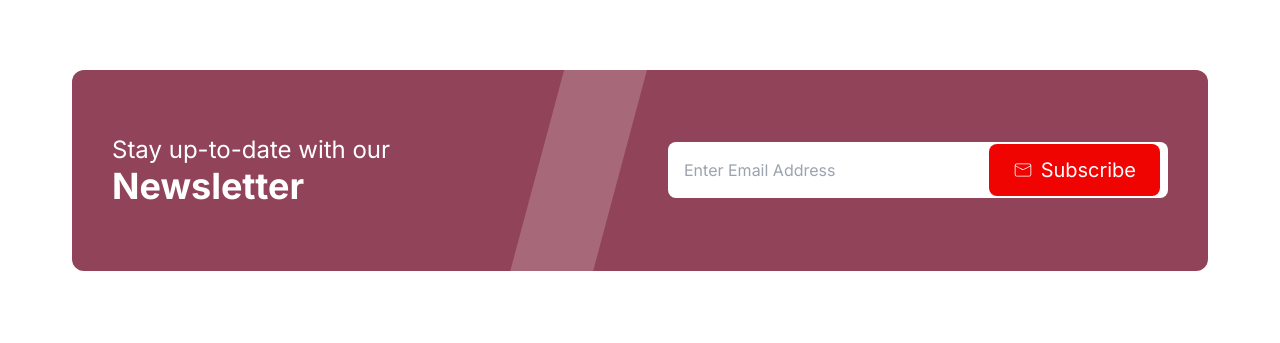
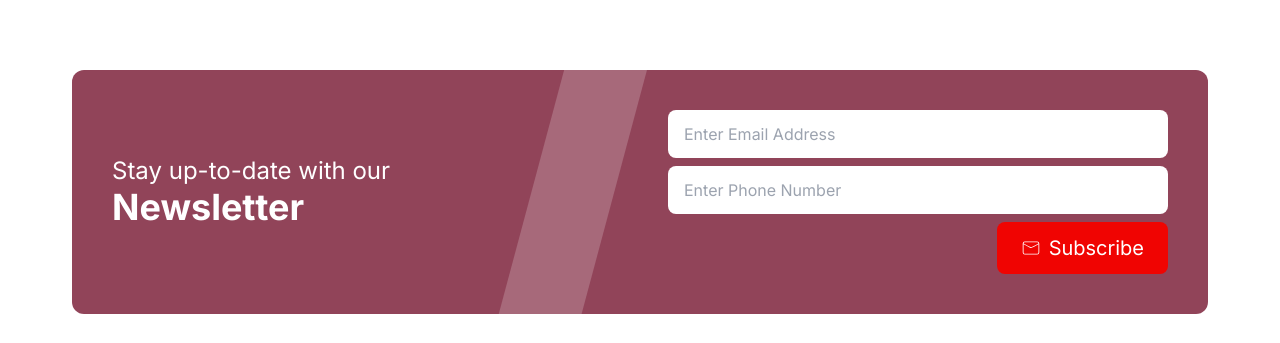
Before and after one commit to Shivam0069/MERN-Ecommerce, a Next.js app: page / in a window 1280 px wide. Shown: the part 825-1168 px from the top of the page. Before the commit the page ends 1128 px from the top, so only its background shows below. Built offline with nearby package versions, Linux system fonts and the light colour scheme; no server answers; the database is empty.

Commit message:
WhatsApp Message Functionality using Twilio

```diff
--- a/app/api/newsletter/new/route.ts
+++ b/app/api/newsletter/new/route.ts
@@ -1,14 +1,16 @@
 import { connect } from "@/dbConfig/dbConfig";
 import sendMail from "@/helper/SendMail";
+import { WhatsAppMessage } from "@/helper/twilioServices";
 import NewsLetter from "@/models/newsletter";
 import { NextRequest, NextResponse } from "next/server";
+import twilio from "twilio";
 connect();
 
 export async function POST(request: NextRequest) {
   try {
     const reqBody = await request.json();
 
-    const { email } = reqBody;
+    const { email, phoneNumber } = reqBody;
 
     if (!email) {
       return NextResponse.json(
@@ -16,10 +18,23 @@ export async function POST(request: NextRequest) {
         { status: 400 }
       );
     }
+    if (!phoneNumber) {
+      return NextResponse.json(
+        { success: false, message: "Phone Number is Required" },
+        { status: 400 }
+      );
+    }
     const isEmailExist = await NewsLetter.findOne({ email });
+    const isPhoneNumberExist = await NewsLetter.findOne({ phoneNumber });
     if (isEmailExist) {
       return NextResponse.json(
-        { success: false, message: "Already Subscribed" },
+        { success: false, message: "Email Already Subscribed" },
+        { status: 400 }
+      );
+    }
+    if (isPhoneNumberExist) {
+      return NextResponse.json(
+        { success: false, message: "Phone Number Already Subscribed" },
         { status: 400 }
       );
     }
@@ -48,8 +63,15 @@ export async function POST(request: NextRequest) {
 
     const newNewsLetter = new NewsLetter({
       email,
+      phoneNumber,
     });
     newNewsLetter.save();
+
+    WhatsAppMessage({
+      body: "Successfully Subscribed to NewsLetter",
+      to: phoneNumber,
+    });
+
     return NextResponse.json(
       {
         success: true,
--- a/components/NewsLetter.tsx
+++ b/components/NewsLetter.tsx
@@ -4,15 +4,21 @@ import axios from "axios";
 import React, { useState } from "react";
 import toast from "react-hot-toast";
 import { CiMail } from "react-icons/ci";
-
+import { IoPhonePortraitOutline } from "react-icons/io5";
 export default function NewsLetter() {
   const [email, setEmail] = useState("");
   const [isLoading, setIsLoading] = useState(false);
-
+  const [phoneNumber, setPhoneNumber] = useState<string>("");
   function validateEmail(email: string) {
     const regex = /^[^\s@]+@[^\s@]+\.[^\s@]+$/;
     return regex.test(email);
   }
+  function validatePhoneNumber(phoneNumber: string) {
+    const phoneRegex =
+      /^(?:\+?\d{1,3}[-.\s]?)?(?:\(?\d{1,4}?\)?[-.\s]?)?\d{1,4}[-.\s]?\d{1,4}[-.\s]?\d{1,9}$/;
+    return phoneRegex.test(phoneNumber);
+  }
+
   const subscriptionsHandler = async () => {
     setIsLoading(true);
     if (!validateEmail(email)) {
@@ -21,11 +27,17 @@ export default function NewsLetter() {
       toast.error("Please Enter Valid Email");
       return;
     }
+    if (!validatePhoneNumber(phoneNumber)) {
+      setIsLoading(false);
+
+      toast.error("Please Enter Valid Phone Number");
+      return;
+    }
 
     try {
-      console.log(email);
       const data = {
         email,
+        phoneNumber,
       };
 
       const response = await axios.post("/api/newsletter/new", data);
@@ -37,12 +49,14 @@ export default function NewsLetter() {
     } finally {
       setIsLoading(false);
       setEmail("");
+      setPhoneNumber("");
     }
   };
+
   return (
     <div className="relative max-w-6xl mx-auto my-8 px-2 ">
       {isLoading && <Loader />}
-      <div className="btn-4 w-full py-4 md:py-16 md:px-10 bg-[#853047]/90 z-10 mx-auto rounded-xl  ">
+      <div className="btn-4 w-full py-4 md:py-10 md:px-10 bg-[#853047]/90 z-10 mx-auto rounded-xl  ">
         <div className="flex w-full justify-center gap-3 sm:justify-between items-center flex-col sm:flex-row text-center sm:text-left">
           <div>
             <p className="text-white text-xl sm:text-2xl">
@@ -54,26 +68,33 @@ export default function NewsLetter() {
               </span>
             </p>
           </div>
-          <div className=" flex   ">
+          <div className=" flex flex-col gap-2  ">
             <div className="relative flex mx-auto   ">
               <input
                 type="email"
                 value={email}
                 onChange={(e) => setEmail(e.target.value)}
-                className=" px-4 py-2 md:py-4 md:w-[500px] rounded-lg focus:outline-none"
+                className=" px-4 py-2 md:py-3 md:w-[500px] rounded-lg focus:outline-none"
                 placeholder="Enter Email Address"
               />
-              <button
-                disabled={isLoading}
-                onClick={subscriptionsHandler}
-                className="absolute  top-[50%] -translate-y-[50%] right-2  px-2 sm:px-6 py-1 sm:py-3 space-x-2 rounded-lg flex justify-center items-center bg-[#F00402] text-lg sm:text-xl text-white"
-              >
-                <CiMail />
-                <span className="hidden md:inline-block cursor-pointer">
-                  Subscribe
-                </span>
-              </button>
             </div>
+            <div className="relative flex mx-auto   ">
+              <input
+                type="text"
+                value={phoneNumber}
+                onChange={(e) => setPhoneNumber(e.target.value)}
+                className=" px-4 py-2 md:py-3 md:w-[500px] rounded-lg focus:outline-none"
+                placeholder="Enter Phone Number"
+              />
+            </div>
+            <button
+              disabled={isLoading}
+              onClick={subscriptionsHandler}
+              className="w-fit ml-auto px-2 sm:px-6 py-1 sm:py-3 space-x-2 rounded-lg flex justify-center items-center bg-[#F00402] text-lg sm:text-xl text-white"
+            >
+              <CiMail />
+              <span className=" cursor-pointer">Subscribe</span>
+            </button>
           </div>
         </div>
       </div>
--- /dev/null
+++ b/helper/twilioServices.ts
@@ -0,0 +1,16 @@
+import twilio from "twilio";
+
+export const WhatsAppMessage = ({ body, to }: { body: string; to: string }) => {
+  const accountSid = process.env.ACCOUNT_SID;
+  const authToken = process.env.AUTH_TOKEN;
+  const client = twilio(accountSid, authToken);
+
+  client.messages
+    .create({
+      body: body,
+      from: "whatsapp:+14155238886",
+      to: `whatsapp:+91${to}`,
+    })
+    .then((message) => console.log(message.sid))
+    .catch((error) => console.error("Error sending WhatsApp message:", error));
+};
--- a/models/newsletter.ts
+++ b/models/newsletter.ts
@@ -3,6 +3,10 @@ import mongoose from "mongoose";
 const newsLetterSchema = new mongoose.Schema(
   {
     email: {
+      type: String,
+      required: true,
+    },
+    phoneNumber: {
       type: String,
       required: true,
     },
--- a/package.json
+++ b/package.json
@@ -49,6 +49,7 @@
     "stripe": "^15.12.0",
     "tailwind-merge": "^2.4.0",
     "tailwindcss-animate": "^1.0.7",
+    "twilio": "^5.2.2",
     "uuid": "^10.0.0",
     "validator": "^13.12.0"
   },
```
Also changed, not shown: 2 other files (tests, documents, lock files or other folders).
